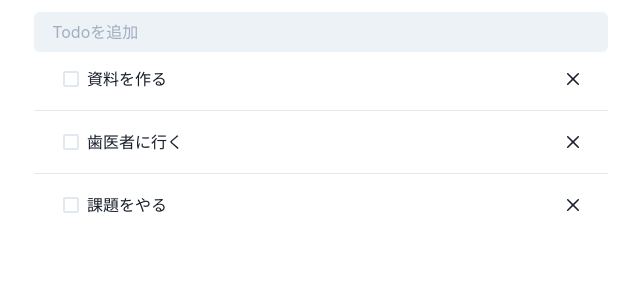
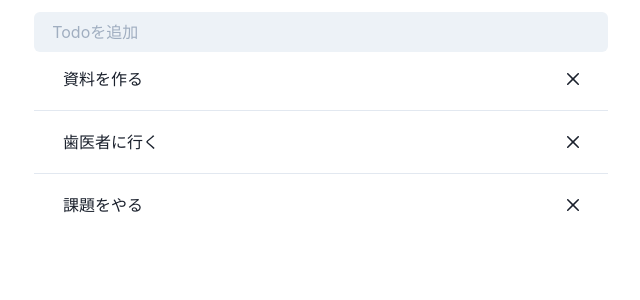
Before and after one commit to bislab-temporary/mini-hackathon-a, a React (Create React App) app: page / in a window 1280 px wide. Shown: the top 300 px of the page, without its empty margins (319-959 px from the left). Built offline with nearby package versions, Linux system fonts and the light colour scheme.

Commit message:
refactor: ToDo周りのstate管理方法を変更するため
拡張性をあげるため

```diff
--- a/src/App.tsx
+++ b/src/App.tsx
@@ -6,22 +6,22 @@ import TodoList from './conponents/TodoList';
 
 type TodoType = {
   title: string;
+  isCompleted: boolean;
 };
 
 const initialTodos: TodoType[] = [
-  { title: '資料を作る' },
-  { title: '歯医者に行く' },
-  { title: '課題をやる' },
+  { title: '資料を作る', isCompleted: false },
+  { title: '歯医者に行く', isCompleted: false },
+  { title: '課題をやる', isCompleted: false },
 ];
 
 const App = () => {
   const [todos, setTodos] = useState<TodoType[]>(initialTodos);
-  const [status, setStatus] = useState<boolean[]>([false, false, false]);
 
   return (
     <Container>
-      <TodoInput todos={todos} setTodos={setTodos} status={status} setStatus={setStatus} />
-      <TodoList todos={todos} setTodos={setTodos} status={status} setStatus={setStatus} />
+      <TodoInput todos={todos} setTodos={setTodos} />
+      <TodoList todos={todos} setTodos={setTodos} />
     </Container>
   );
 };
--- a/src/conponents/Todo.tsx
+++ b/src/conponents/Todo.tsx
@@ -1,9 +1,16 @@
 import { CloseIcon } from '@chakra-ui/icons';
-import { Flex, Spacer, Editable, EditablePreview, EditableInput, Checkbox } from '@chakra-ui/react';
+import {
+  Flex,
+  Spacer,
+  Editable,
+  EditablePreview,
+  EditableInput /*Checkbox*/,
+} from '@chakra-ui/react';
 import React, { Dispatch, SetStateAction } from 'react';
 
 type TodoType = {
   title: string;
+  isCompleted: boolean;
 };
 
 type Props = {
@@ -11,25 +18,23 @@ type Props = {
   title: string;
   todos: TodoType[];
   setTodos: Dispatch<SetStateAction<TodoType[]>>;
-  status: boolean[];
-  setStatus: Dispatch<SetStateAction<boolean[]>>;
 };
 
-const Todo = ({ index, title, todos, setTodos, status, setStatus }: Props) => {
+const Todo = ({ index, title, todos, setTodos }: Props) => {
   const removeTodo = () => {
     const newTodos = todos.filter((_, i) => i !== index);
     setTodos(newTodos);
   };
 
-  const handleStatus = () => {
-    const newStatus = [...status];
-    newStatus[index] = !newStatus[index];
-    setStatus(newStatus);
-  };
+  // const handleStatus = ({ index, title, todos, setTodos }: Props) => {
+  //   const newStatus = [...todos];
+  //   newStatus.isCompleted[index] = !newStatus[index];
+  //   setStatus(newStatus);
+  // };
 
   return (
     <Flex align="center" w="90%" m="0 auto">
-      <Checkbox mr={2} onChange={() => handleStatus()} />
+      {/* {<Checkbox mr={2} onChange={() => handleStatus()} />} */}
       <Editable defaultValue={title}>
         {status[index] ? <EditablePreview as="s" /> : <EditablePreview />}
         <EditableInput />
--- a/src/conponents/TodoInput.tsx
+++ b/src/conponents/TodoInput.tsx
@@ -3,16 +3,15 @@ import React, { useState, ChangeEvent, Dispatch, SetStateAction, KeyboardEvent }
 
 type TodoType = {
   title: string;
+  isCompleted: boolean;
 };
 
 type Props = {
   todos: TodoType[];
   setTodos: Dispatch<SetStateAction<TodoType[]>>;
-  status: boolean[];
-  setStatus: Dispatch<SetStateAction<boolean[]>>;
 };
 
-const TodoInput = ({ todos, setTodos, status, setStatus }: Props) => {
+const TodoInput = ({ todos, setTodos }: Props) => {
   const [title, setTitle] = useState<string>('');
 
   return (
@@ -24,10 +23,8 @@ const TodoInput = ({ todos, setTodos, status, setStatus }: Props) => {
       onChange={(e: ChangeEvent<HTMLInputElement>) => setTitle(e.target.value)}
       onKeyPress={(e: KeyboardEvent<HTMLInputElement>) => {
         if (e.key === 'Enter') {
-          const newTodos = [...todos, { title: title }];
-          const newStatus = [...status, false];
+          const newTodos = [...todos, { title: title, isCompleted: false }];
           setTodos(newTodos);
-          setStatus(newStatus);
         }
       }}
     />
--- a/src/conponents/TodoList.tsx
+++ b/src/conponents/TodoList.tsx
@@ -5,28 +5,19 @@ import Todo from './Todo';
 
 type TodoType = {
   title: string;
+  isCompleted: boolean;
 };
 
 type Props = {
   todos: TodoType[];
   setTodos: Dispatch<SetStateAction<TodoType[]>>;
-  status: boolean[];
-  setStatus: Dispatch<SetStateAction<boolean[]>>;
 };
 
-const TodoList = ({ todos, setTodos, status, setStatus }: Props) => {
+const TodoList = ({ todos, setTodos }: Props) => {
   return (
     <Stack divider={<StackDivider borderColor="gray.200" />} spacing={4}>
       {todos.map((todo, i) => (
-        <Todo
-          key={todo.title}
-          index={i}
-          title={todo.title}
-          todos={todos}
-          setTodos={setTodos}
-          status={status}
-          setStatus={setStatus}
-        />
+        <Todo key={todo.title} index={i} title={todo.title} todos={todos} setTodos={setTodos} />
       ))}
     </Stack>
   );
```
